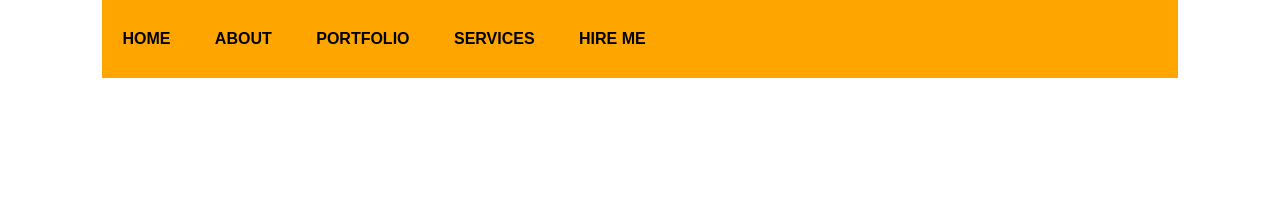
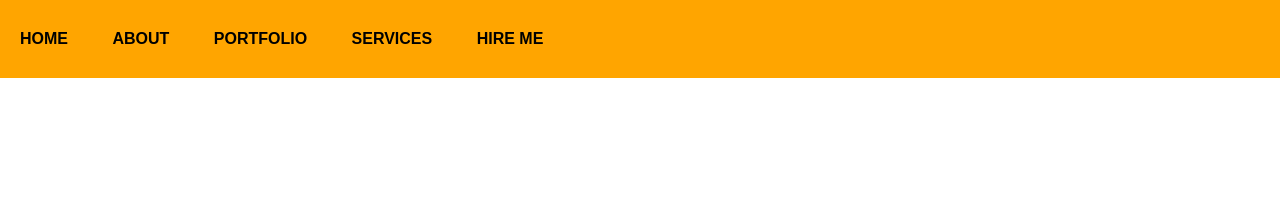
Before and after one commit to oreoanytime/oreoanytimedev.github.io, a plain HTML site: page index.html in a window 1280 px wide. Shown: the top 197 px of the page. Drawn offline with Linux system fonts and the light colour scheme.

Commit message:
Update main.css

```diff
--- a/main.css
+++ b/main.css
@@ -13,7 +13,7 @@
 
 nav{
     display:flex;
-    width: 84%;
+    width: 100%;
     margin: auto;
     padding: 20px 0;
     align-items: center;
@@ -35,6 +35,7 @@ nav ul li a{
 
 nav ul li a:hover{
     color: red;
+    transform: scale(0.5) translatey(-15px);
 }
 
 .intro{
```
